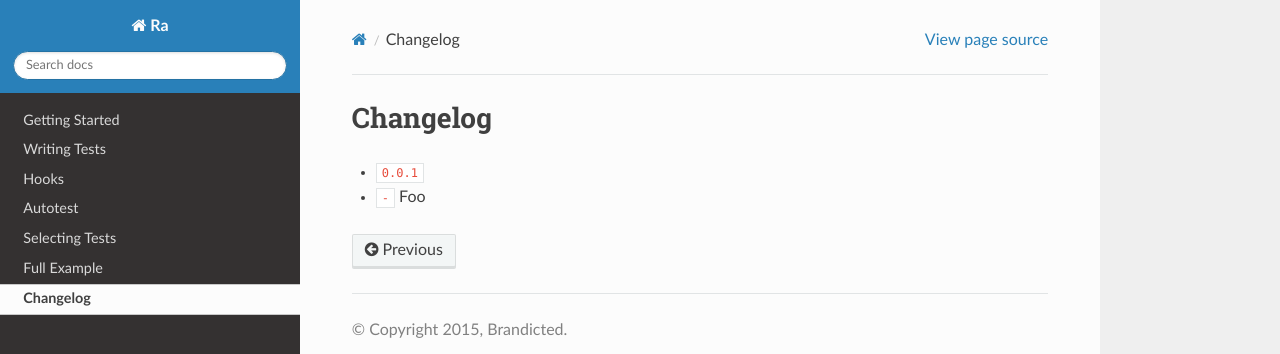
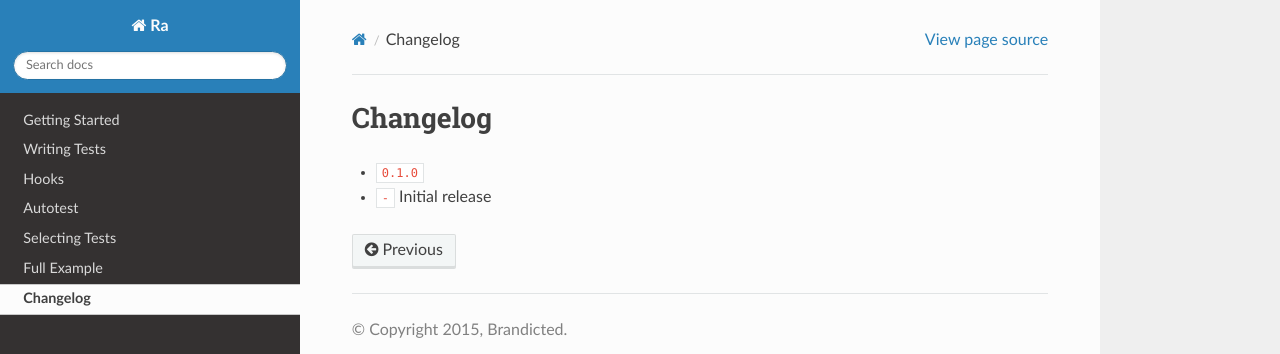
Before and after one commit to ramses-tech/ra, a Sphinx documentation site: the page built from docs/source/changelog.rst, in a window 1280 px wide. Shown: the top 354 px of the page. Built offline with Sphinx 7.4.7 and the Read the Docs theme 2.0.0, drawn with Linux system fonts in a browser that asks for light colours; cross-references to code outside the pages are shown as plain code.

```diff
--- a/docs/source/changelog.rst
+++ b/docs/source/changelog.rst
@@ -1,5 +1,5 @@
 Changelog
 =========
 
-* :release:`0.0.1 <2015-09-02>`
-* :feature:`-` Foo
+* :release:`0.1.0 <2015-10-xx>`
+* :feature:`-` Initial release
```
Also changed, not shown: README.md (+3 -1 lines).
